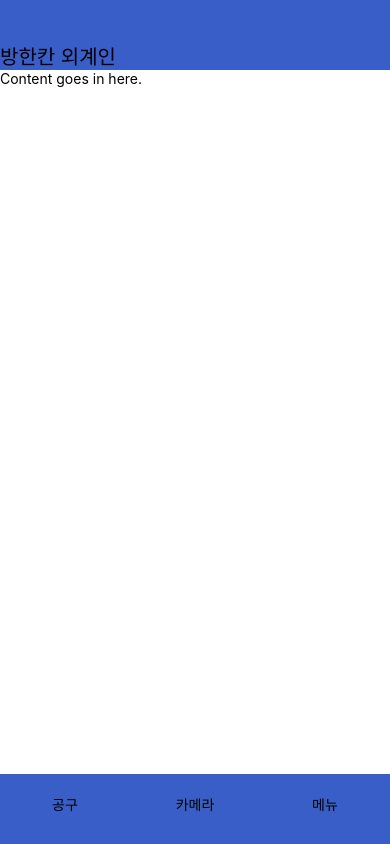
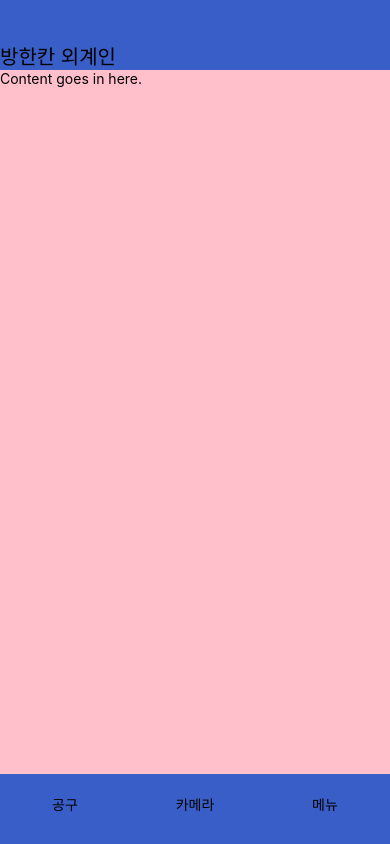
Before and after one commit to slrrla/ver1, a React Native app in the folder alien1/: screen / in a window 390 px wide. Built offline with nearby package versions, Linux system fonts and the light colour scheme.

Commit message:
Update App.js

```diff
--- a/alien1/App.js
+++ b/alien1/App.js
@@ -44,7 +44,7 @@ const styles = StyleSheet.create({
 
   Content:{
     flex :10,
-    backgroundColor:"##FFC0CB"
+    backgroundColor:"#FFC0CB"
   },
   TextTitle:{
     textAlign:"left",
```
